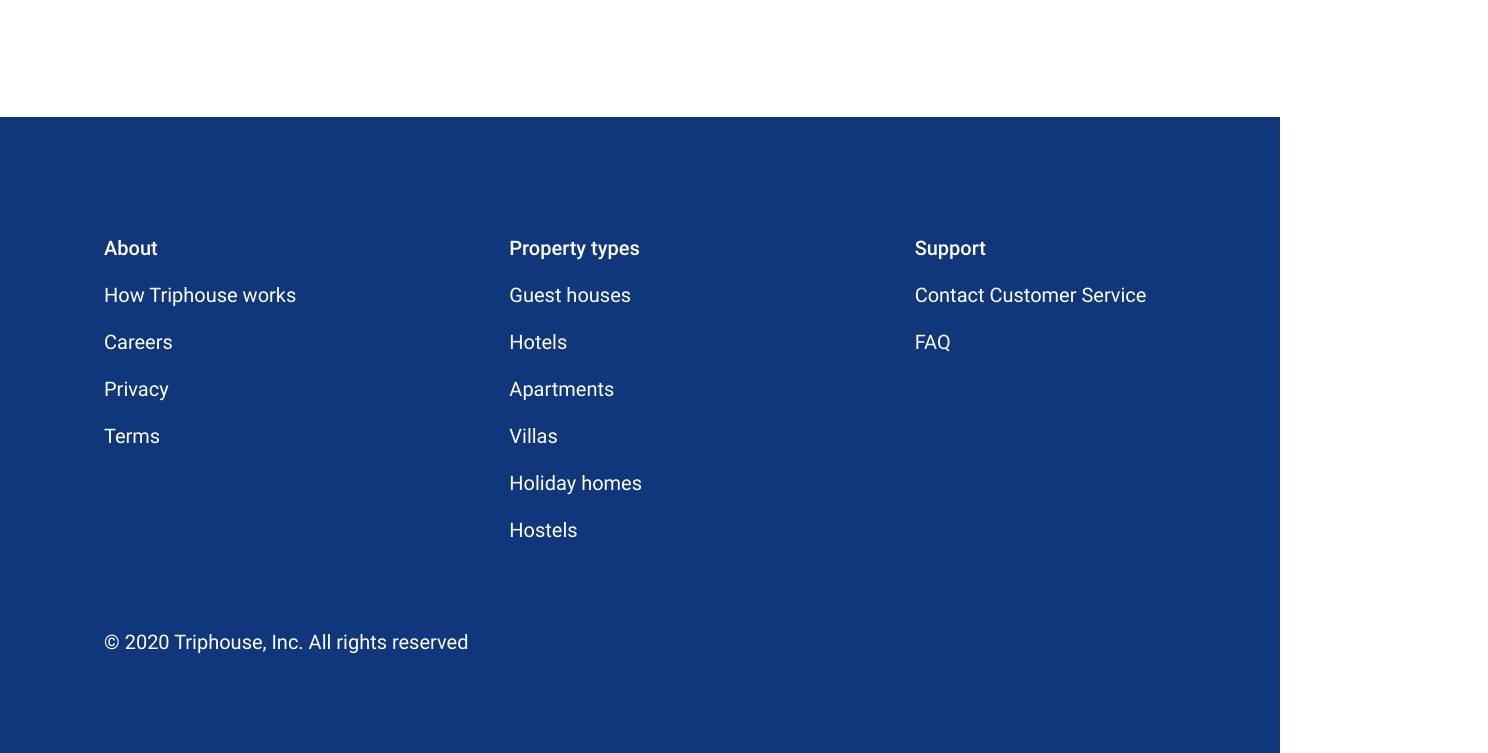
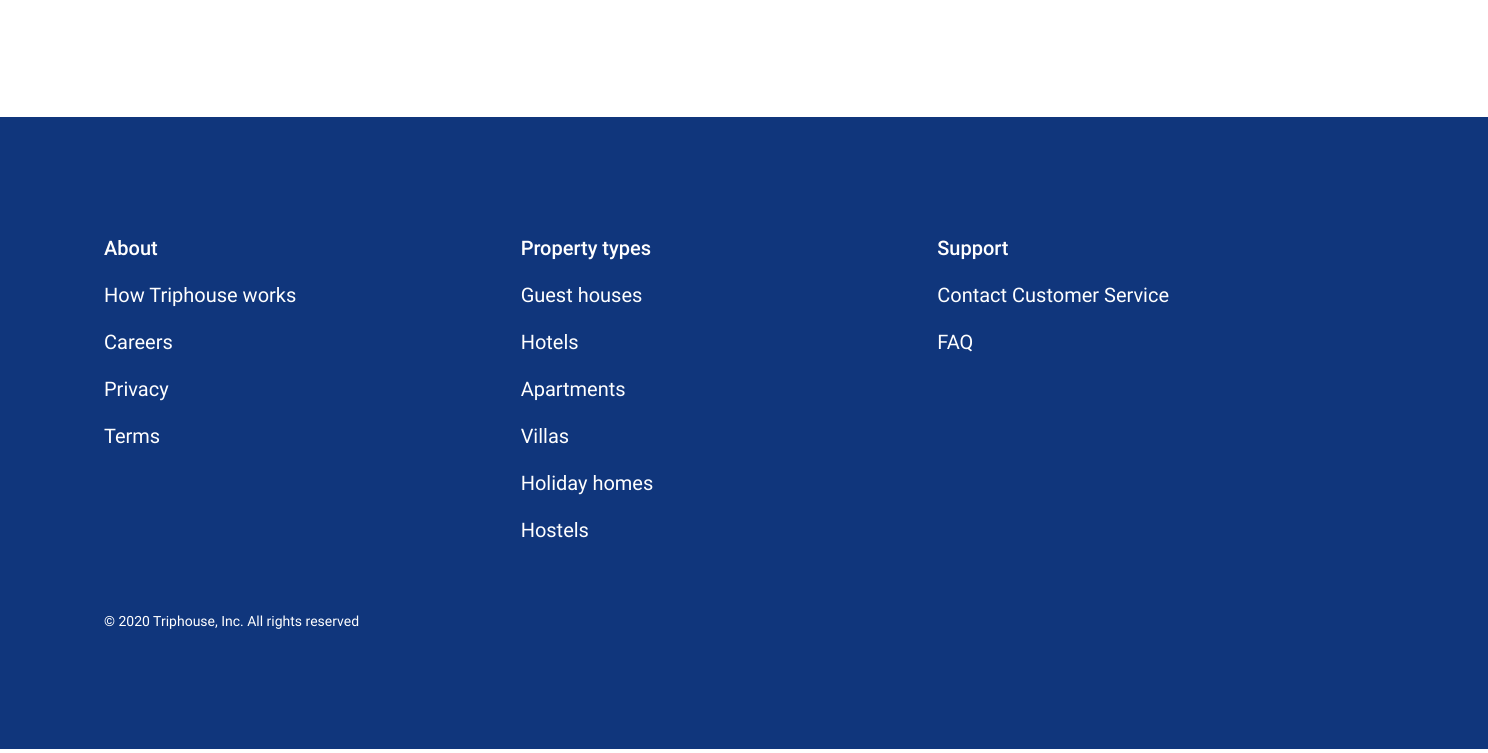
Before and after one commit to SCR0804/if-html, a website: page index.html in a window 1280 px wide. Shown: the part 439-1192 px from the top of the page, 1488 px wide, since content can reach past the window. Drawn offline with Linux system fonts and the light colour scheme.

Commit message:
1.remade margins and paddings 2.remade copyright

```diff
--- a/index.html
+++ b/index.html
@@ -43,20 +43,18 @@
     </ul>
 </section>
 
-<footer class="footer">
-
-    <ul class="footer-about">
+<footer class="footer-container">
+    <div class="footer">
+        <ul>
             <li>About</li>
             <li>How Triphouse works</li>
             <li>Careers</li>
             <li>Privacy</li>
             <li>Terms</li>
-        <li class="copyright">&#169; 2020 Triphouse, Inc. All rights reserved</li>
         </ul>
 
 
-
-    <ul class="footer-property">
+        <ul>
             <li>Property types</li>
             <li>Guest houses</li>
             <li>Hotels</li>
@@ -67,13 +65,13 @@
         </ul>
 
 
-    <ul class="footer-support">
+        <ul>
             <li>Support</li>
             <li>Contact Customer Service</li>
             <li>FAQ</li>
         </ul>
-
-
+    </div>
+    <p class="copyright">&#169; 2020 Triphouse, Inc. All rights reserved</p>
 </footer>
 
 </body>
--- a/styles/style.css
+++ b/styles/style.css
@@ -1,25 +1,24 @@
-
 /* roboto-regular - latin_cyrillic */
 @font-face {
     font-family: 'Roboto';
     font-style: normal;
     font-weight: 400;
     src: local(''),
-    url('../fonts/roboto-v29-latin_cyrillic-regular.woff2') format('woff2'), /* Chrome 26+, Opera 23+, Firefox 39+ */
-    url('../fonts/roboto-v29-latin_cyrillic-regular.woff') format('woff'); /* Chrome 6+, Firefox 3.6+, IE 9+, Safari 5.1+ */
+    url('../fonts/roboto-v29-latin_cyrillic-regular.woff2') format('woff2'), /* Chrome 26+, Opera 23+, Firefox 39+ */ url('../fonts/roboto-v29-latin_cyrillic-regular.woff') format('woff'); /* Chrome 6+, Firefox 3.6+, IE 9+, Safari 5.1+ */
 }
+
 /* roboto-500 - latin_cyrillic */
 @font-face {
     font-family: 'Roboto';
     font-style: normal;
     font-weight: 500;
     src: local(''),
-    url('../fonts/roboto-v29-latin_cyrillic-500.woff2') format('woff2'), /* Chrome 26+, Opera 23+, Firefox 39+ */
-    url('../fonts/roboto-v29-latin_cyrillic-500.woff') format('woff'); /* Chrome 6+, Firefox 3.6+, IE 9+, Safari 5.1+ */
+    url('../fonts/roboto-v29-latin_cyrillic-500.woff2') format('woff2'), /* Chrome 26+, Opera 23+, Firefox 39+ */ url('../fonts/roboto-v29-latin_cyrillic-500.woff') format('woff'); /* Chrome 6+, Firefox 3.6+, IE 9+, Safari 5.1+ */
 }
 
 html {
     box-sizing: border-box;
+    font-family: 'Roboto';
 }
 
 * {
@@ -33,7 +32,6 @@
 h2 {
     margin: 0 auto;
     width: 306px;
-    font-family: 'Roboto';
     font-style: normal;
     font-weight: 500;
     font-size: 40px;
@@ -57,45 +55,47 @@
     padding: 80px 104px 120px;
     align-items: center;
 }
+
 .cards li {
     min-width: 233px;
     margin: 0 16px;
     text-align: center;
 }
+
 .cards img {
     align-items: center;
     height: 85px;
     width: 85px;
 }
+
 .cards li p {
     padding-top: 48px;
-    font-family: 'Roboto';
     font-style: normal;
     font-weight: normal;
     font-size: 24px;
     line-height: 28px;
 }
 
+.footer-container {
+    width: 100%;
+    background-color: #10367C;
+    height: auto;
+    color: #ffffff;
+    padding: 120px 104px;
+}
+
 .footer {
-    max-height: 630px;
-    background-color: #10367C;
-    font-family: 'Roboto';
-    color: #ffffff;
     display: flex;
-    padding-top: 120px;
-    padding-bottom: 80px;
-    justify-content: space-around;
-
+    max-width: 1250px;
 }
 
 .footer ul {
-    font-family: 'Roboto';
-    font-style: normal;
-    font-weight: normal;
+    flex-basis: 33.33%;
+    font-weight: 400;
+    font-size: 20px;
     line-height: 23px;
-    text-align: left;
     list-style: none;
-    width: 33.333%;
+    padding: 0;
 }
 
 .footer ul li:first-child {
@@ -104,14 +104,10 @@
 
 .footer ul li {
     padding-bottom: 24px;
-    font-size: 20px;
 }
 
 .copyright {
-    padding: 163px 0 120px 0;
+
     font-size: 14px;
-    line-height: 14px;
+    padding-top: 47px;
 }
-.footer-about {
-    padding-left: 104px;
-}
```
Lines whose indentation alone changed are shown as unchanged.
